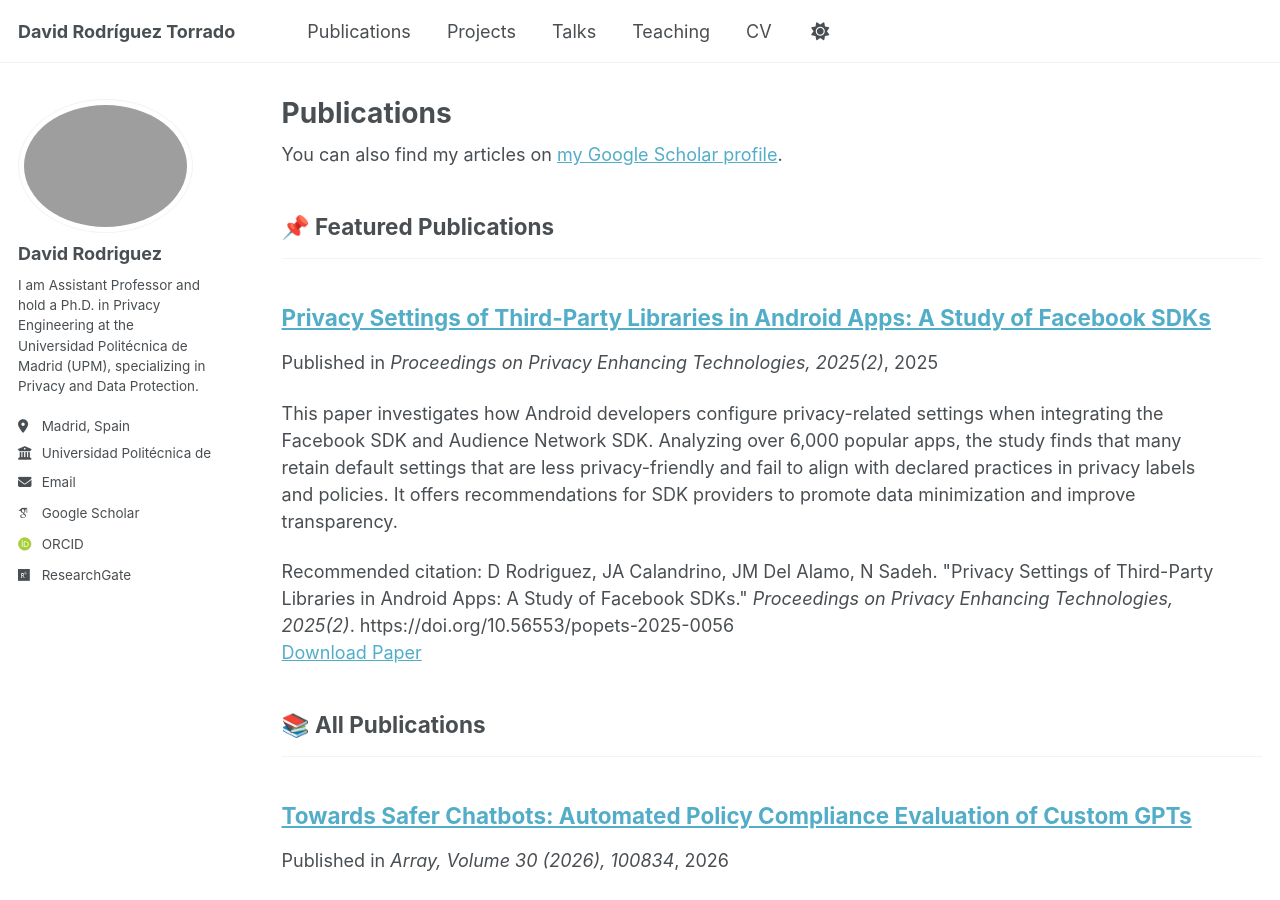
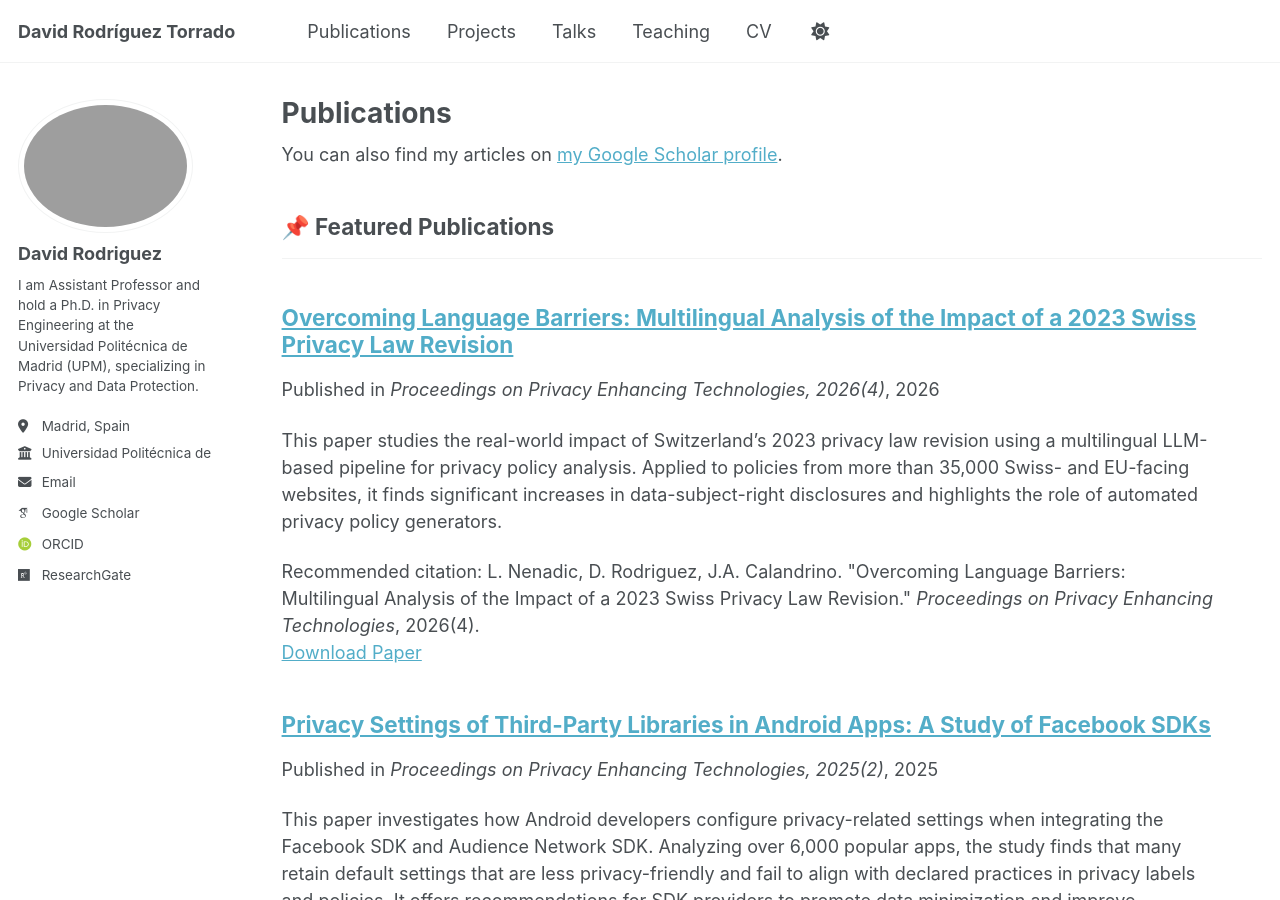
Before and after one commit to DavidRodriguezTorrado/DavidRodriguezTorrado.github.io, a Jekyll site: the page built from _pages/publications.html, in a window 1280 px wide and 900 px high. Built offline with Jekyll 4.4.1, drawn with Linux system fonts in a browser that asks for light colours; some web fonts are replaced.

Commit message:
Added accepted pets paper

```diff
--- /dev/null
+++ b/_publications/Overcoming-Language-Barriers.md
@@ -0,0 +1,31 @@
+---
+title: "Overcoming Language Barriers: Multilingual Analysis of the Impact of a 2023 Swiss Privacy Law Revision"
+collection: publications
+permalink: /publication/overcoming-language-barriers-swiss-privacy-law
+date: 2026-06-03
+venue: 'Proceedings on Privacy Enhancing Technologies, 2026(4)'
+citation: 'L. Nenadic, D. Rodriguez, J.A. Calandrino. "Overcoming Language Barriers: Multilingual Analysis of the Impact of a 2023 Swiss Privacy Law Revision." <i>Proceedings on Privacy Enhancing Technologies</i>, 2026(4).'
+type: 'conference'
+category: conference
+featured: true
+paperurl: 'https://arxiv.org/abs/2510.05860'
+excerpt: 'This paper studies the real-world impact of Switzerland’s 2023 privacy law revision using a multilingual LLM-based pipeline for privacy policy analysis. Applied to policies from more than 35,000 Swiss- and EU-facing websites, it finds significant increases in data-subject-right disclosures and highlights the role of automated privacy policy generators.'
+---
+
+### Abstract
+
+Policymakers enact and revise privacy laws expecting meaningful benefits for citizens, yet empirical evidence of real-world impact remains limited outside heavily studied jurisdictions such as the EU and California. This paper analyzes whether Switzerland's 2023 revision of the Federal Act on Data Protection affected privacy policy disclosures on Swiss-facing websites.
+
+To address Switzerland's multilingual setting, the paper develops an LLM-based pipeline that extracts legally relevant disclosure labels from German, French, Italian, and English privacy policies without requiring translation. On a benchmark of 120 expert-annotated privacy policies, the pipeline achieves F1 scores above 0.90 for most language and disclosure-dimension pairs.
+
+Applying the method to privacy policies collected from more than 35,000 Swiss- and EU-facing websites before and after the 2023 reform, the study finds significant increases in both mandatory and voluntary disclosures of data subject rights among Swiss privacy policies. The analysis also identifies widespread use of automated privacy policy generators, which are associated with disclosure-rate increases of up to 15%.
+
+### Key Contributions
+
+- Provides large-scale empirical evidence on the real-world effects of Switzerland's 2023 privacy law reform.
+- Develops and validates a multilingual LLM-based pipeline for privacy policy disclosure assessment across German, French, Italian, and English.
+- Introduces an expert-annotated benchmark dataset of 120 multilingual privacy policies.
+- Analyzes more than 35,000 Swiss- and EU-facing websites before and after the reform.
+- Shows that automated privacy policy generators are widely used and associated with higher disclosure rates.
+
+👉 [Read the preprint](https://arxiv.org/abs/2510.05860)
```
Also changed, not shown: _pages/about.md (+2 -2 lines).
